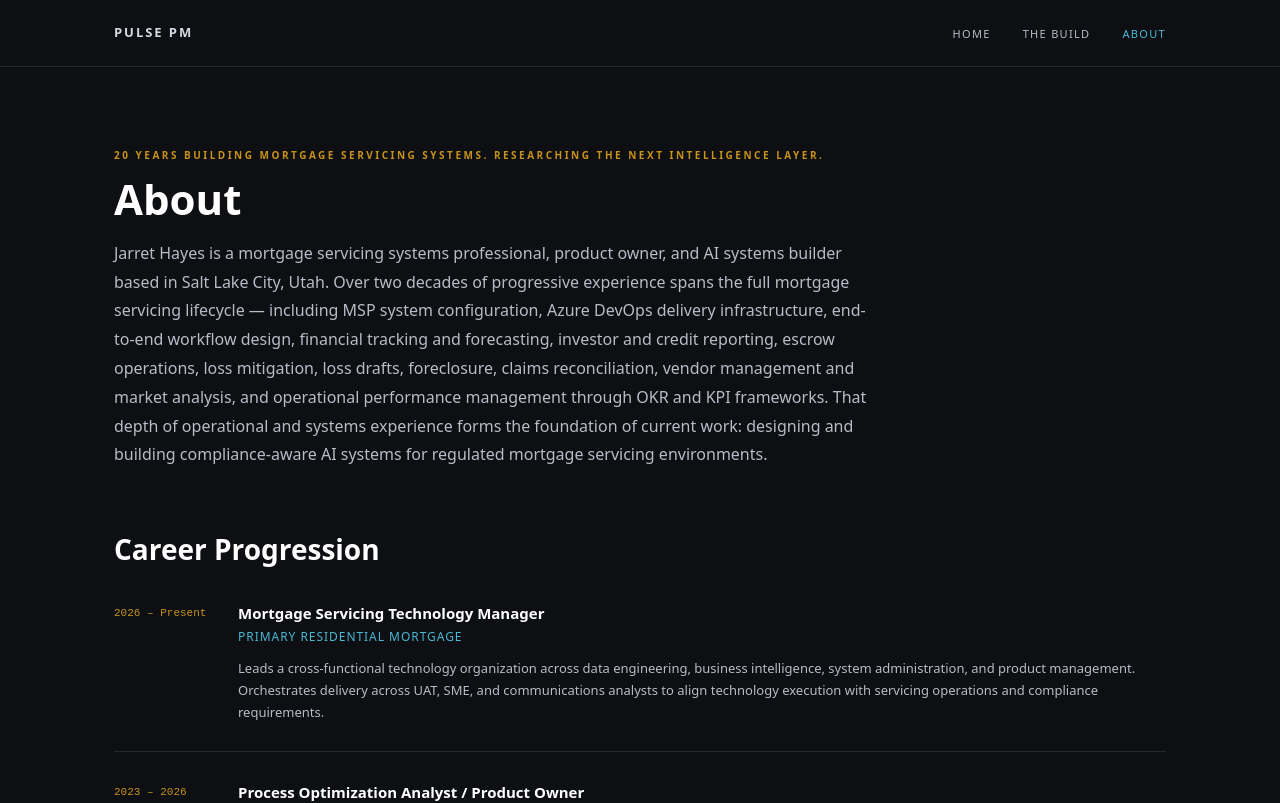
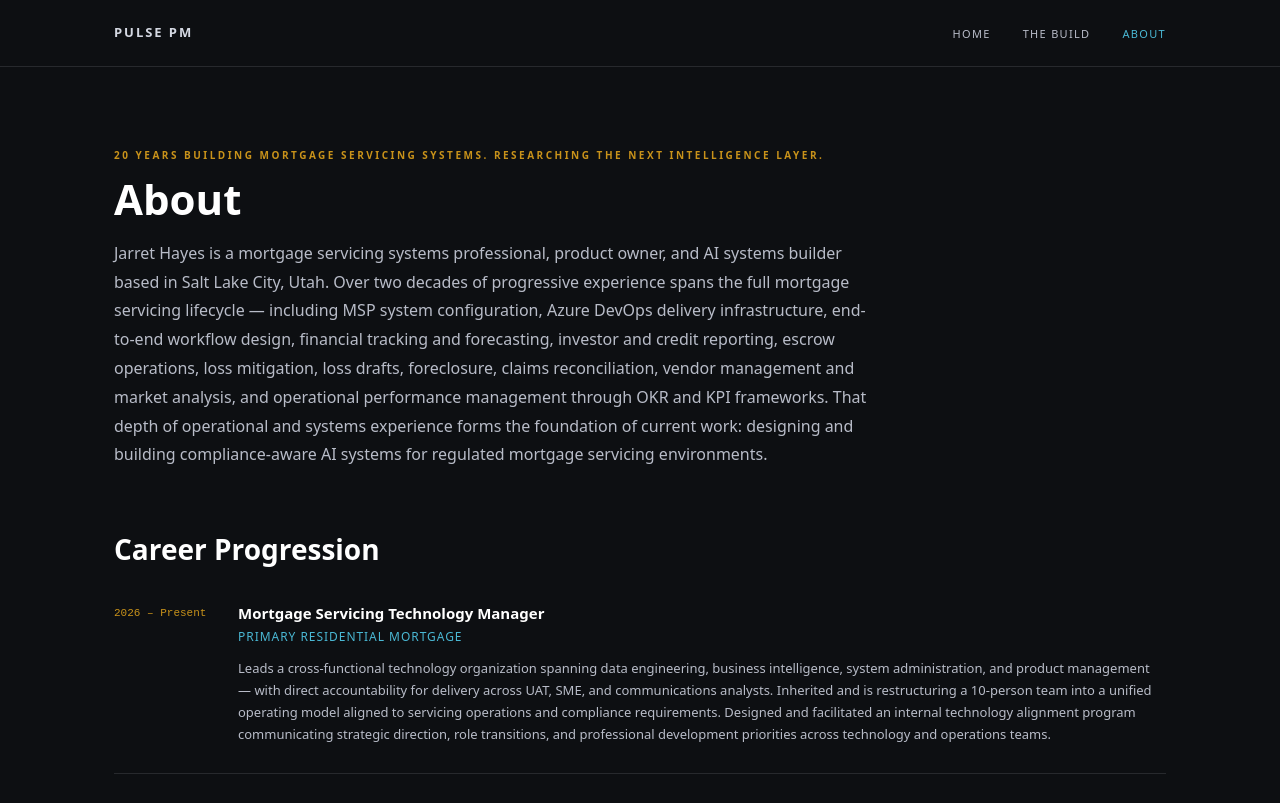
Before and after one commit to blendedpages-bq/pulse-pm, a React (Vite) app: page /about in a window 1280 px wide. Shown: the top 803 px of the page. Built offline with nearby package versions, Linux system fonts and the light colour scheme.

Commit message:
feat: update current role description

```diff
--- a/src/pages/About.jsx
+++ b/src/pages/About.jsx
@@ -3,7 +3,7 @@ const career = [
     years: '2026 – Present',
     role: 'Mortgage Servicing Technology Manager',
     company: 'Primary Residential Mortgage',
-    desc: 'Leads a cross-functional technology organization across data engineering, business intelligence, system administration, and product management. Orchestrates delivery across UAT, SME, and communications analysts to align technology execution with servicing operations and compliance requirements.'
+    desc: 'Leads a cross-functional technology organization spanning data engineering, business intelligence, system administration, and product management — with direct accountability for delivery across UAT, SME, and communications analysts. Inherited and is restructuring a 10-person team into a unified operating model aligned to servicing operations and compliance requirements. Designed and facilitated an internal technology alignment program communicating strategic direction, role transitions, and professional development priorities across technology and operations teams.'
   },
   {
     years: '2023 – 2026',
```
